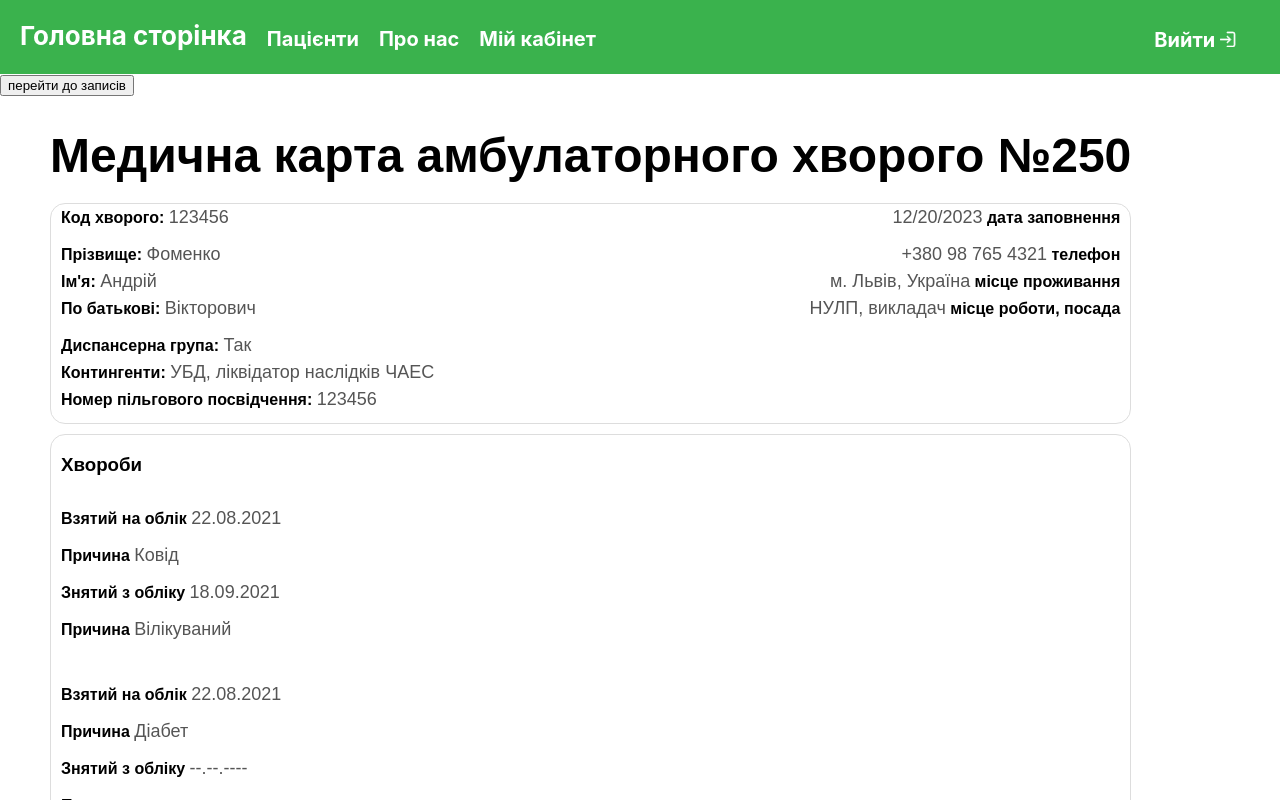
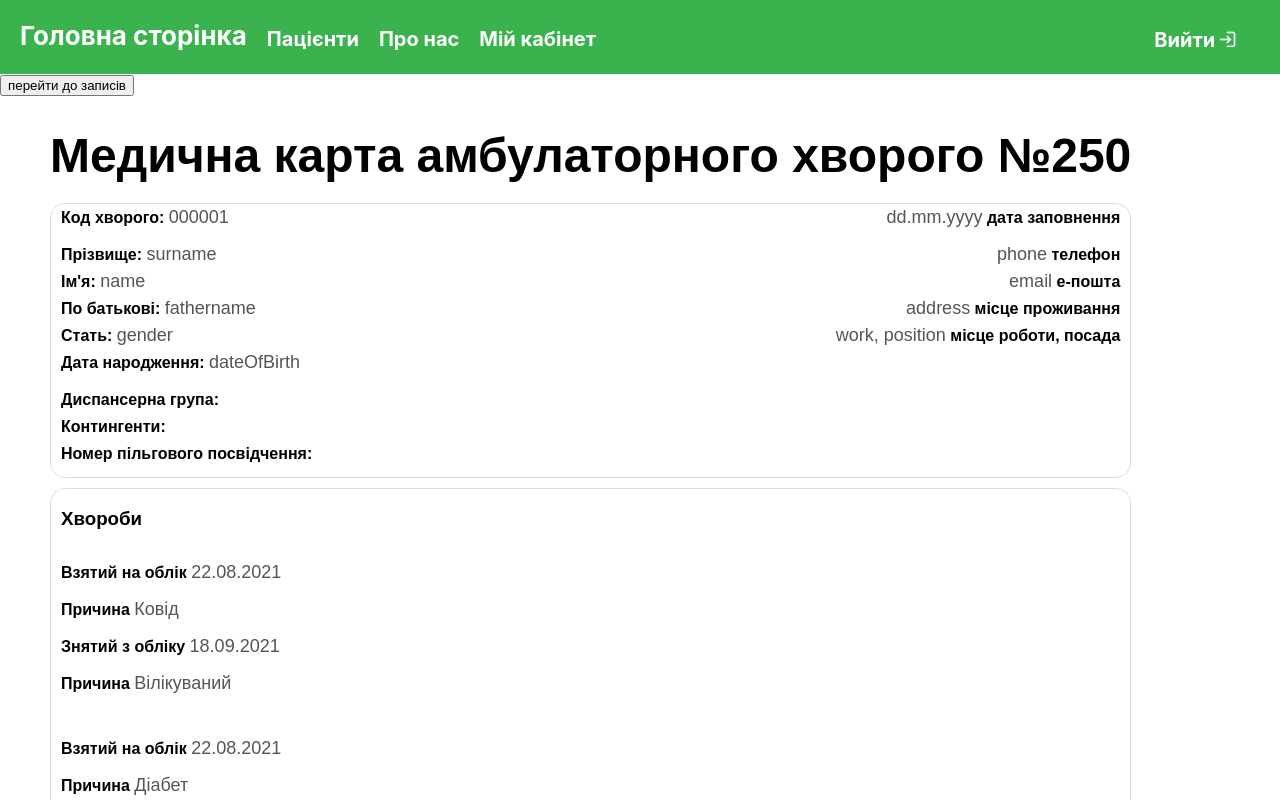
Before and after one commit to kamityler/MedicalService2.0, a React (Create React App) app: page /patientList/1 in a window 1280 px wide. Shown: the top 800 px of the page. Built offline with nearby package versions, Linux system fonts and the light colour scheme; no server answers.

Commit message:
patientCard_parsing_unsuccesful

```diff
--- a/src/components/PatientCard/PatientCard.js
+++ b/src/components/PatientCard/PatientCard.js
@@ -7,19 +7,26 @@ import './PatientCard.css';
 // import ErrorMessage from './../basicComponents/errorMessage/ErrorMessage';
 
 class PatientCard extends Component{
-    constructor(props){
+    constructor(props) {
         super(props);
         this.state = {
             patient: {
                 id: props.id,
+                completionDate: 'dd.mm.yyyy',
                 name: 'name',
+                middlename: 'fathername',
                 surname: 'surname',
                 gender: 'gender',
                 dateOfBirth: 'dateOfBirth',
+                phone: 'phone',
+                email: 'email',
                 address: 'address',
-                email: 'email',
-                phone: 'phone',
-                // description: 'description'
+                work: 'work',
+                position: 'position',
+
+                groupDispensary: false,
+                contingents: null,
+                privilegeNumber: null
             },
             loading: true,
             error: false,
@@ -28,12 +35,12 @@ class PatientCard extends Component{
     }
 
     componentDidMount() {
-        this.onRequest();
+        //this.onRequest();
     }
 
     onRequest = () => {
         axios.get(`https://localhost:5001/api/MedicalRecords/${this.state.patient.id}`)
-            //  .then(response=>console.log(response.data))
+             .then(response=>console.log(response.data))
              .then(response => this.transformPatient(response.data))
              .then(result => this.onPatientInfoLoaded(result))
              .catch(this.onError);
@@ -46,13 +53,22 @@ class PatientCard extends Component{
         // }
 
         return({
+
+            completionDate: response.completionDate,
             name: response.firstName,
+            middlename: response.middlename,
             surname: response.lastName,
             gender: response.gender,
-            dateOfBirth: 13,
+            dateOfBirth: response.dateOfBirth,
+            phone: response.phoneNumber,
+            email: response.email,
             address: response.address,
-            email: response.email,
-            phone: response.phoneNumber,
+            work: response.workplace,
+            position: response.position,
+
+            groupDispensary: response.groupDispensary,
+            contingents: response.contingents,
+            privilegeNumber: response.privilegeNumber,
         })
     }
 
@@ -72,66 +88,38 @@ class PatientCard extends Component{
     }
 
     htmlFunc = () => {
-        const {name, surname, dateOfBirth, address, email, phone, gender} = this.state.patient
-        const url = "https://cdn.pixabay.com/photo/2016/08/08/09/17/avatar-1577909_640.png";
+        const {id, completionDate, name, middlename, surname, gender, dateOfBirth, phone, email, address, work, position, groupDispensary, contingents, privilegeNumber} = this.state.patient;
+
+        let patientCode = '';
+        for (let zeros = 6 - id.toString().length; zeros > 0; zeros--) {
+            patientCode += '0';
+        }
+        patientCode += id
 
         return(
-                <ul className="patient-info-ul">
-                    <img className="patient-avatar" src={url} alt="Patient" />
-                    <li className="patient-info-li">Name: <span className="exact-information-item">{name}</span></li>
-                    <li className="patient-info-li">Surname: <span className="exact-information-item">{surname}</span></li>
-                    <li className="patient-info-li">Gender: <span className="exact-information-item">{gender}</span></li>
-                    <li className="patient-info-li">Date of brith: <span className="exact-information-item">{dateOfBirth}</span></li>
-                    <li className="patient-info-li">Address: <span className="exact-information-item">{address}</span></li>
-                    <li className="patient-info-li">Email: <span className="exact-information-item">{email}</span></li>
-                    <li className="patient-info-li">Phone: <span className="exact-information-item">{phone}</span></li>
-                </ul>
-        )
-    }
-
-    render(){
-        // const {loading, error} = this.state;
-        // const adjusted = this.htmlFunc();
-
-        // const spinnerComponent = loading ? <Spinner/> : null;
-        // const errorComponent =
-        //     error ?
-        //     <ErrorMessage
-        //         errorMessage={'Patient card cannot be displayed'}
-        //         errorPurpose={this.state.errorPurpose}/>
-        //     : null;
-
-        // const content = !(loading||error) ? adjusted : null;
-        // const {id} = this.state.patient;
-
-        return(
-            // <div className='ready-patient-card'>
-            //     <div id={id} className="patient-card">
-            //         {errorComponent}
-            //         {spinnerComponent}
-            //         {content}
-            //     </div>
-            // </div>
             <div className="patient-card">
                 <h1 className="card-header">Медична карта амбулаторного хворого №250</h1>
 
                 <div className="patient-card-block">
-                    <p className="card-field block1-row-1-col-1">Код хворого: <span className='card-data'>123456</span></p>
-                    <p className="card-field block1-row-1-col-2 left-aligned-text"><span className='card-data'>{(new Date()).toLocaleDateString().toString()}</span> дата заповнення</p>
+                    <p className="card-field block1-row-1-col-1">Код хворого: <span className='card-data'>{patientCode}</span></p>
+                    <p className="card-field block1-row-1-col-2 left-aligned-text"><span className='card-data'>{completionDate}</span> дата заповнення</p>
                     <div className='block1-row-2-col-1'>
-                        <p className="card-field">Прізвище: <span className='card-data'>Фоменко</span></p>
-                        <p className="card-field">Ім'я: <span className='card-data'>Андрій</span></p>
-                        <p className="card-field">По батькові: <span className='card-data'>Вікторович</span></p>
+                        <p className="card-field">Прізвище: <span className='card-data'>{surname}</span></p>
+                        <p className="card-field">Ім'я: <span className='card-data'>{name}</span></p>
+                        <p className="card-field">По батькові: <span className='card-data'>{middlename}</span></p>
+                        <p className="card-field">Стать: <span className='card-data'>{gender}</span></p>
+                        <p className="card-field">Дата народження: <span className='card-data'>{dateOfBirth}</span></p>
                     </div>
                     <div className='block1-row-2-col-2'>
-                        <p className="card-field left-aligned-text"><span className='card-data'>+380 98 765 4321</span> телефон</p>
-                        <p className="card-field left-aligned-text"><span className='card-data'>м. Львів, Україна</span> місце проживання</p>
-                        <p className="card-field left-aligned-text"><span className='card-data'>НУЛП, викладач</span> місце роботи, посада</p>
+                        <p className="card-field left-aligned-text"><span className='card-data'>{phone}</span> телефон</p>
+                        <p className="card-field left-aligned-text"><span className='card-data'>{email}</span> е-пошта</p>
+                        <p className="card-field left-aligned-text"><span className='card-data'>{address}</span> місце проживання</p>
+                        <p className="card-field left-aligned-text"><span className='card-data'>{work}, {position}</span> місце роботи, посада</p>
                     </div>
                     <div className='block1-row-3'>
-                        <p className="card-field">Диспансерна група: <span className='card-data'>Так</span></p>
-                        <p className="card-field">Контингенти: <span className='card-data'>УБД, ліквідатор наслідків ЧАЕС</span></p>
-                        <p className="card-field">Номер пільгового посвідчення: <span className='card-data'>123456</span></p>
+                        <p className="card-field">Диспансерна група: <span className='card-data'>{groupDispensary}</span></p>
+                        <p className="card-field">Контингенти: <span className='card-data'>{contingents}</span></p>
+                        <p className="card-field">Номер пільгового посвідчення: <span className='card-data'>{privilegeNumber}</span></p>
                     </div>
                 </div>
                 <div className="patient-card-block">
@@ -159,6 +147,36 @@ class PatientCard extends Component{
 
                 </div>
             </div>
+        )
+    }
+
+    render(){
+        // const {loading, error} = this.state;
+        const adjusted = this.htmlFunc();
+
+        // const spinnerComponent = loading ? <Spinner/> : null;
+        // const errorComponent =
+        //     error ?
+        //     <ErrorMessage
+        //         errorMessage={'Patient card cannot be displayed'}
+        //         errorPurpose={this.state.errorPurpose}/>
+        //     : null;
+
+        // const content = !(loading||error) ? adjusted : null;
+        // const {id} = this.state.patient;
+
+        return(
+            // <div className='ready-patient-card'>
+            //     <div id={id} className="patient-card">
+            //         {errorComponent}
+            //         {spinnerComponent}
+            //         {content}
+            //     </div>
+            // </div>
+            <div>
+             {adjusted}
+            </div>
+
         );
     }
 }
```
